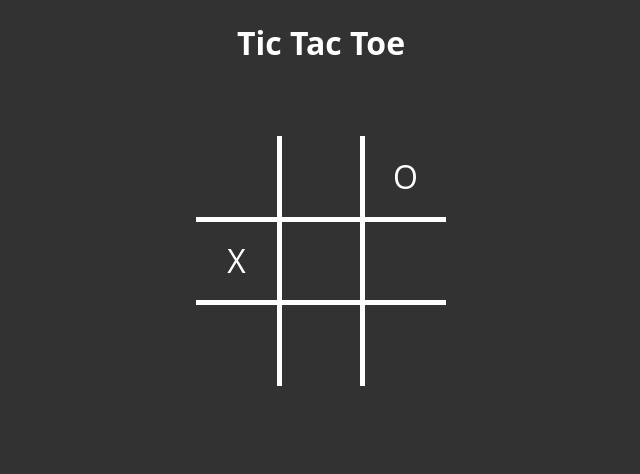
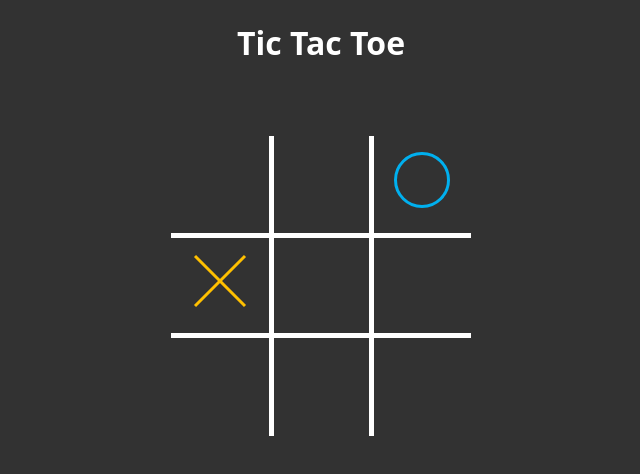
Before and after one commit to saskiarichter/Tic-Tac-Toe, a plain HTML site: page index.html in a window 1280 px wide. Shown: the whole page, without its empty margins (319-959 px from the left). Drawn offline with Linux system fonts and the light colour scheme.

Commit message:
cross and circle added

```diff
--- a/script.js
+++ b/script.js
@@ -10,7 +10,7 @@ let fields = [
     null,
 ];
 
-function init(){
+function init() {
     render();
 }
 
@@ -26,9 +26,9 @@ function render() {
             const cell = document.createElement('td');
             const index = i * 3 + j;
             if (fields[index] === 'circle') {
-                cell.textContent = 'O';
+                cell.innerHTML = generateCircleSVG();
             } else if (fields[index] === 'cross') {
-                cell.textContent = 'X';
+                cell.innerHTML = generateCrossSVG();
             }
             row.appendChild(cell);
         }
@@ -39,3 +39,40 @@ function render() {
     container.innerHTML = '';
     container.appendChild(table);
 }
+
+function generateCircleSVG() {
+    const color = '#00B0EF';
+    const diameter = 56; // Durchmesser = Radius * 2 + Stroke Width
+    const strokeWidth = 3; // Stroke Width
+    const animationDuration = 0.125; // Animation Geschwindigkeit in Sekunden (125ms)
+
+    const svgCode = `
+        <svg width="${diameter}" height="${diameter}" viewBox="0 0 ${diameter} ${diameter}" xmlns="http://www.w3.org/2000/svg">
+            <circle cx="${diameter / 2}" cy="${diameter / 2}" r="${(diameter - strokeWidth) / 2}" fill="none" stroke="${color}" stroke-width="${strokeWidth}">
+                <animate attributeName="r" from="0" to="${(diameter - strokeWidth) / 2}" dur="${animationDuration}s" fill="freeze" />
+            </circle>
+        </svg>
+    `;
+
+    return svgCode;
+}
+
+function generateCrossSVG() {
+    const color = '#FFC000';
+    const diameter = 56;
+    const strokeWidth = 3;
+    const animationDuration = 0.125;
+
+    const svgCode = `
+        <svg width="${diameter}" height="${diameter}" viewBox="0 0 ${diameter} ${diameter}" xmlns="http://www.w3.org/2000/svg">
+            <line x1="${strokeWidth}" y1="${diameter - strokeWidth}" x2="${diameter - strokeWidth}" y2="${strokeWidth}" stroke="${color}" stroke-width="${strokeWidth}">
+                <animate attributeName="opacity" from="0" to="1" dur="${animationDuration}s" fill="freeze" />
+            </line>
+            <line x1="${diameter - strokeWidth}" y1="${diameter - strokeWidth}" x2="${strokeWidth}" y2="${strokeWidth}" stroke="${color}" stroke-width="${strokeWidth}">
+                <animate attributeName="opacity" from="0" to="1" dur="${animationDuration}s" fill="freeze" />
+            </line>
+        </svg>
+    `;
+
+    return svgCode;
+}
--- a/style.css
+++ b/style.css
@@ -20,8 +20,8 @@ h1 {
 
 table {
     border-collapse: collapse;
-    width: 250px;
-    height: 250px;
+    width: 300px;
+    height: 300px;
     border-style: hidden;
 }
 td {
```
